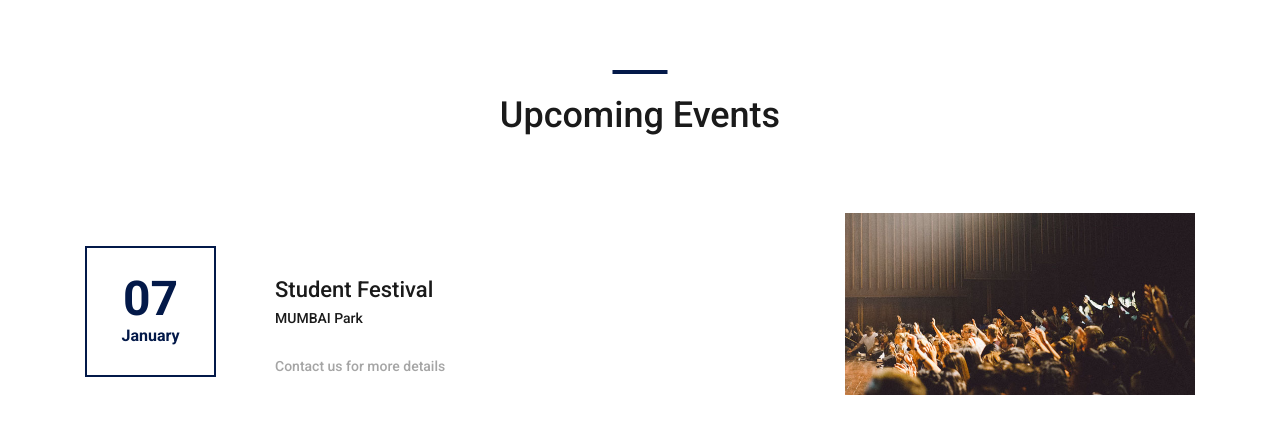
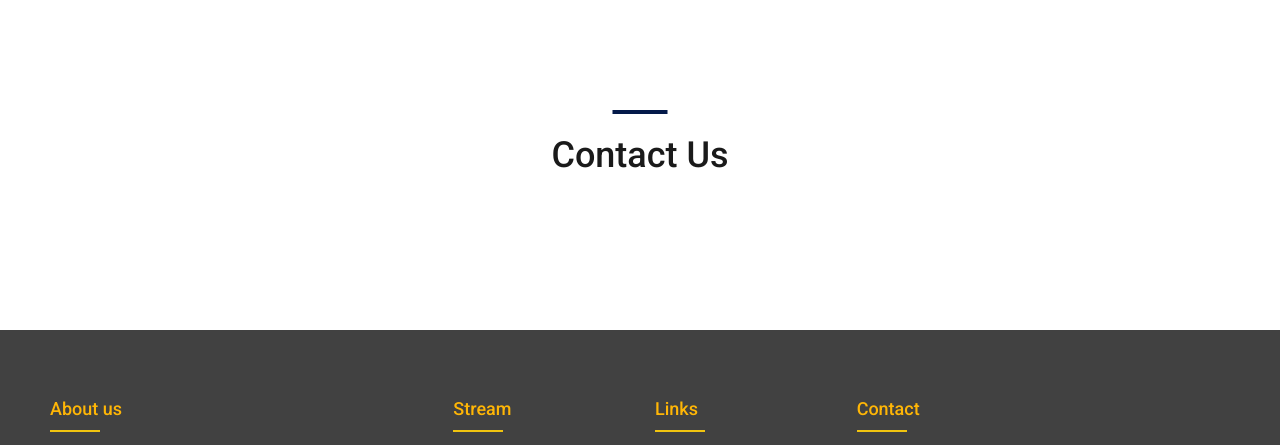
Before and after one commit to sstutorial/website, a plain HTML site: page index.html in a window 1280 px wide. Shown: the part 5235-5680 px from the top of the page. Drawn offline with nearby package versions, Linux system fonts and the light colour scheme; a script that the page names is missing.

Commit message:
added contact us form in landing page

```diff
--- a/index.html
+++ b/index.html
@@ -17,6 +17,7 @@
 	<link rel="stylesheet" type="text/css" href="styles/main_styles.css">
 	<link rel="stylesheet" type="text/css" href="styles/responsive.css">
 	<!-- Global site tag (gtag.js) - Google Analytics -->
+	<script charset="utf-8" type="text/javascript" src="https://js-eu1.hsforms.net/forms/shell.js"></script>
 	<script async src="https://www.googletagmanager.com/gtag/js?id=G-NF6B1JHE19"></script>
 	<script>
 		window.dataLayer = window.dataLayer || [];
@@ -928,7 +929,7 @@
 		<div class="container">
 			<div class="row">
 				<div class="col">
-					<div class="section_title text-center">
+					<div class="section_title text-center" style="background-color: #fff; padding-bottom: 40px">
 						<h1>Timeline</h1>
 					</div>
 				</div>
@@ -1031,7 +1032,7 @@
 			<div class="row">
 				<div class="col">
 					<div class="section_title text-center">
-						<h1>Upcoming Events</h1>
+						<h1>Contact Us</h1>
 					</div>
 				</div>
 			</div>
@@ -1044,24 +1045,21 @@
 						<div class="row d-flex flex-row align-items-end">
 
 							<div class="col-lg-2 order-lg-1 order-2">
-								<div class="event_date d-flex flex-column align-items-center justify-content-center">
-									<div class="event_day">07</div>
-									<div class="event_month">January</div>
-								</div>
+
 							</div>
 
-							<div class="col-lg-6 order-lg-2 order-3">
-								<div class="event_content">
-									<div class="event_name"><a class="trans_200" href="#">Student Festival</a></div>
-									<div class="event_location">MUMBAI Park</div>
-									<p>Contact us for more details</p>
-								</div>
+							<div class="col-lg-8 order-lg-2 order-3">
+								<script>
+									hbspt.forms.create({
+										region: "eu1",
+										portalId: "25257708",
+										formId: "15c53664-e868-4db0-bcf7-fed29c8cb096"
+									});
+								</script>
 							</div>
 
-							<div class="col-lg-4 order-lg-3 order-1">
-								<div class="event_image">
-									<img src="images/event_1.jpg" alt="https://unsplash.com/@theunsteady5">
-								</div>
+							<div class="col-lg-2 order-lg-3 order-1">
+
 							</div>
 
 						</div>
```
